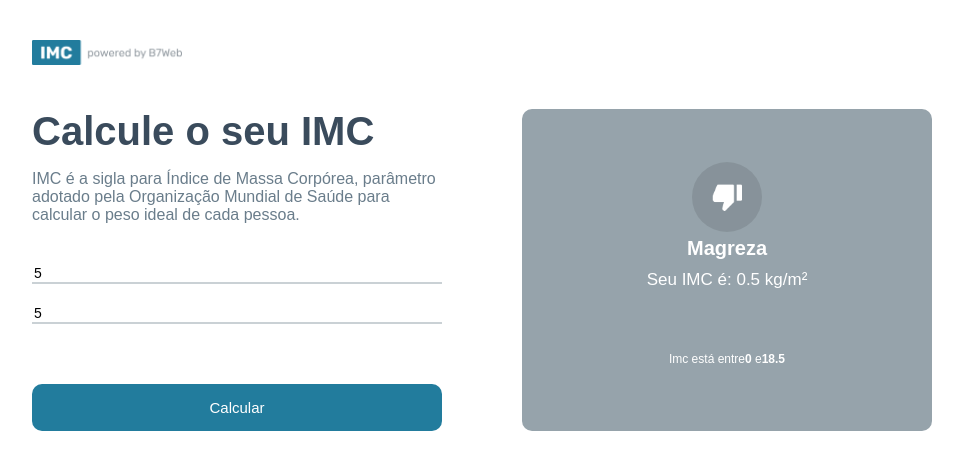
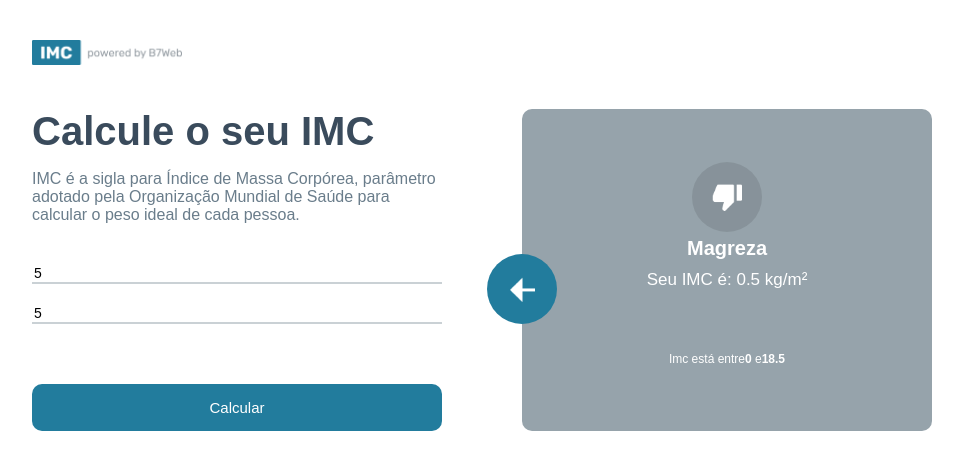
Before and after one commit to Luiz-de-Lima/imc_react, a React (Create React App) app: page / in a window 1280 px wide. Both pictures are taken after typing "5", "5" into the empty fields and a click on the button "Calcular". Shown: the top 470 px of the page, without its empty margins (158-1121 px from the left). Built offline with nearby package versions, Linux system fonts and the light colour scheme.

Commit message:
funcionalidade de voltar feita

```diff
--- a/public/index.html
+++ b/public/index.html
@@ -1,14 +1,12 @@
 <!DOCTYPE html>
 <html lang="en">
+
 <head>
   <meta charset="utf-8" />
   <link rel="icon" href="%PUBLIC_URL%/favicon.ico" />
   <meta name="viewport" content="width=device-width, initial-scale=1" />
   <meta name="theme-color" content="#000000" />
-    <meta
-      name="description"
-      content="Web site created using create-react-app"
-    />
+  <meta name="description" content="Web site created using create-react-app" />
   <link rel="apple-touch-icon" href="%PUBLIC_URL%/logo192.png" />
   <!--
       manifest.json provides metadata used when your web app is installed on a
@@ -24,8 +22,9 @@
       work correctly both with client-side routing and a non-root public URL.
       Learn how to configure a non-root public URL by running `npm run build`.
     -->
-    <title>React App</title>
+  <title>Calcudora IMC</title>
 </head>
+
 <body>
   <noscript>You need to enable JavaScript to run this app.</noscript>
   <div id="root"></div>
@@ -40,4 +39,5 @@
       To create a production bundle, use `npm run build` or `yarn build`.
     -->
 </body>
+
 </html>
--- a/src/App.module.css
+++ b/src/App.module.css
@@ -78,5 +78,24 @@ body {
 
 .container .rightSide .rightBig {
   flex: 1;
-  display: flex ;
+  display: flex;
 }
+
+.container .rightSide .rightArrow {
+  position: absolute;
+  background-color: #227c9d;
+  width: 70px;
+  height: 70px;
+  border-radius: 50%;
+  display: flex;
+  justify-content: center;
+  align-items: center;
+  cursor: pointer;
+  margin-left: -35px;
+  margin-top: 145px;
+  transition: all ease .3s;
+}
+
+.container .rightSide .rightArrow:hover {
+  opacity: .9;
+}
--- a/src/App.tsx
+++ b/src/App.tsx
@@ -1,6 +1,7 @@
 import React, { useState } from "react";
 import styles from "./App.module.css";
-import logo from "../src/assets/powered.png";
+import logo from "./assets/powered.png";
+import leftArrowImage from "./assets/leftarrow.png";
 import { levels, calculateImc, Level } from "./helpers/imc";
 import { GridItem } from "./components/GridItem";
 
@@ -15,6 +16,12 @@ const App = () => {
     } else {
       alert("existem campos vazios, por favor preencher para prosseguir");
     }
+  };
+
+  const handleBackButton = () => {
+    setToShow(null);
+    setHeightField(0);
+    setWeightField(0);
   };
 
   return (
@@ -58,7 +65,9 @@ const App = () => {
           )}
           {toShow && (
             <div className={styles.rightBig}>
-              <div className={styles.rightArrow}></div>
+              <div className={styles.rightArrow} onClick={handleBackButton}>
+                <img src={leftArrowImage} alt="" width={25} />
+              </div>
               <GridItem item={toShow} />
             </div>
           )}
--- a/src/helpers/imc.ts
+++ b/src/helpers/imc.ts
@@ -18,8 +18,9 @@ export const calculateImc = (height: number, weight: number) => {
 
   for (let i in levels) {
     if (imc >= levels[i].imc[0] && imc < levels[i].imc[1]) {
-      levels[i].yourImc = parseFloat(imc.toFixed(2))
-      return levels[i]
+      let levelCopy: Level = { ...levels[i] }
+      levelCopy.yourImc = parseFloat(imc.toFixed(2))
+      return levelCopy
     }
   }
   return null
```
Lines whose indentation alone changed are shown as unchanged.
